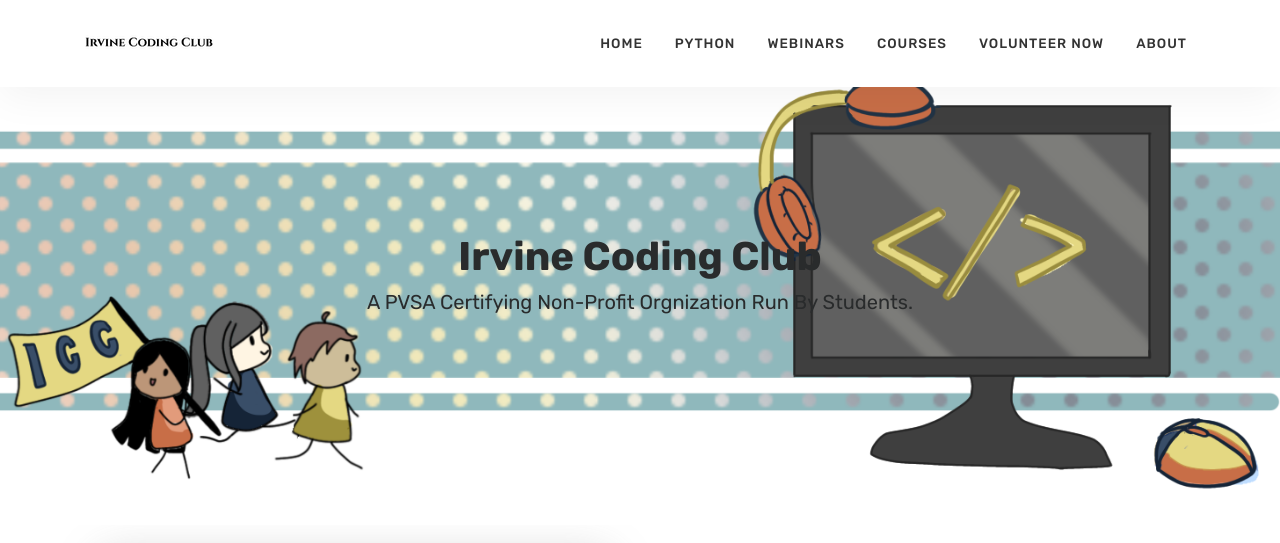
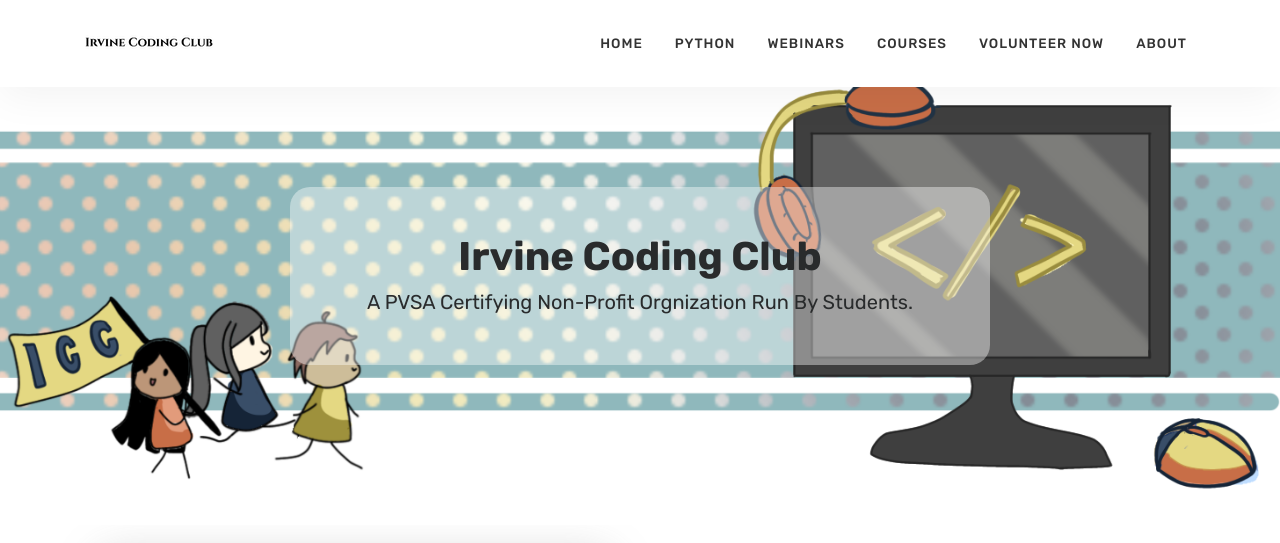
Before and after one commit to irvinecodingclub/irvinecodingclub.github.io, a Jekyll site: the page built from index.html, in a window 1280 px wide and 1400 px high. Shown: the top 543 px of the window. Built offline with Jekyll 4.4.1, drawn with Linux system fonts in a browser that asks for light colours; the list of posts is cut into pages by our own code; comment, search, counter and statistics services are not loaded.

Commit message:
Update landing_page_style.css

```diff
--- a/assets/css/landing_page_style.css
+++ b/assets/css/landing_page_style.css
@@ -1,8 +1,18 @@
 /*==========================
          CUSTOM CSS
 ===========================*/
-a[href="/volunteer"] {
+a[href="/volunteer"] { /* remove annoying underlines for the volunteer counter buttons */
   text-decoration: none;
+}
+
+div#sidebarcont a { /* this one isn't as noticeable but it is annoying */
+  text-decoration: none;
+}
+
+.wrapintro { /* make the text have a little more contrast while keeping still and composed */
+  background: #fff6;
+  width: 700px;
+  border-radius: 20px;
 }
 
 .line {
```
